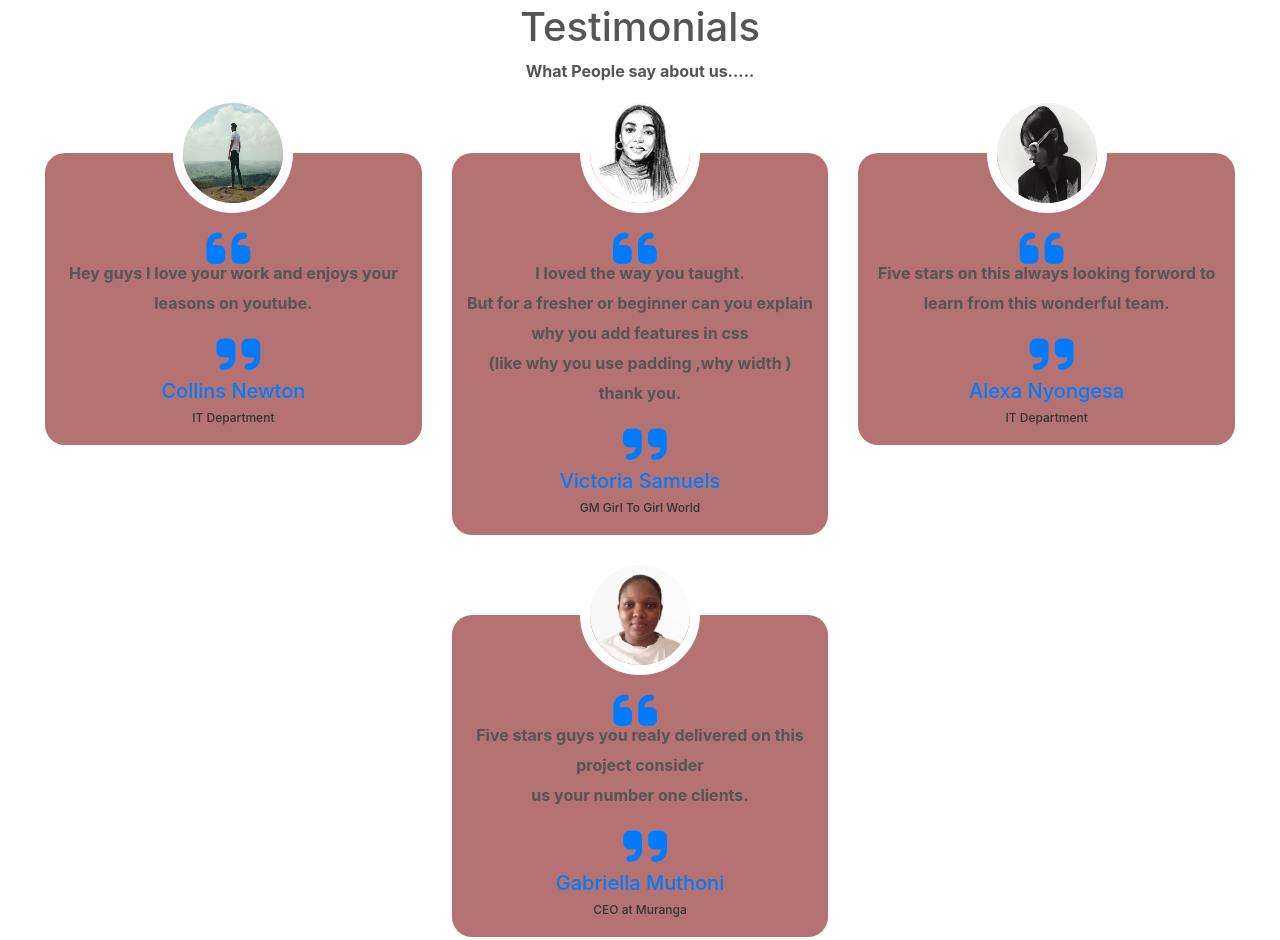
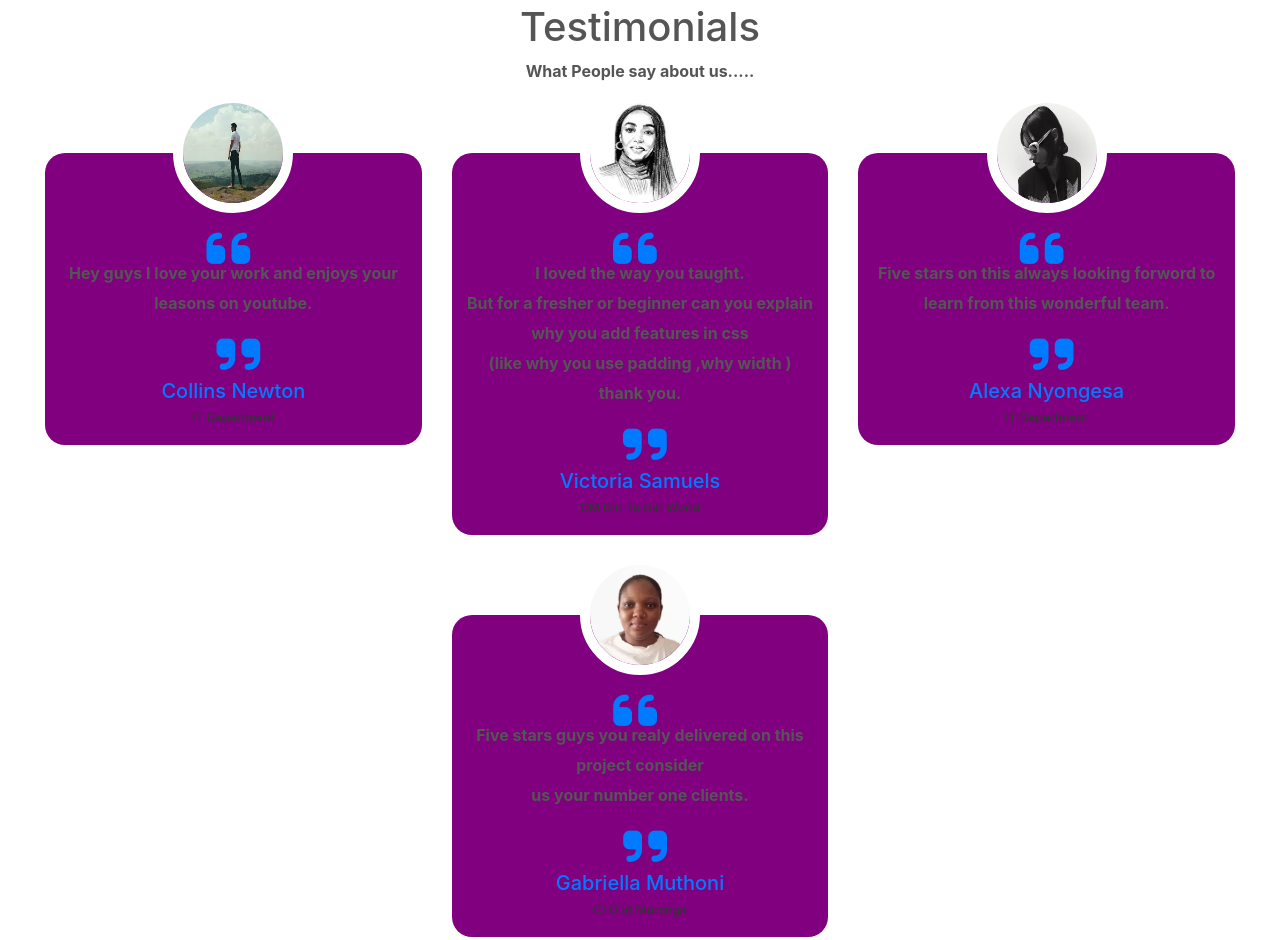
Before and after one commit to ghost2088/zadockofficial.github.io, a plain HTML site: page index.html in a window 1280 px wide. Shown: the part 3682-4622 px from the top of the page. Drawn offline with nearby package versions, Linux system fonts and the light colour scheme; some packages are replaced by stand-ins of ours; a script that the page names is missing.

Commit message:
Update style.css

```diff
--- a/style.css
+++ b/style.css
@@ -284,7 +284,7 @@
 }
 .profile{
     padding: 70px 10px 10px;
-    background-color: rgb(180, 114, 114);
+    background-color: purple;
     border-radius: 20px;
 }
 .user{
```
